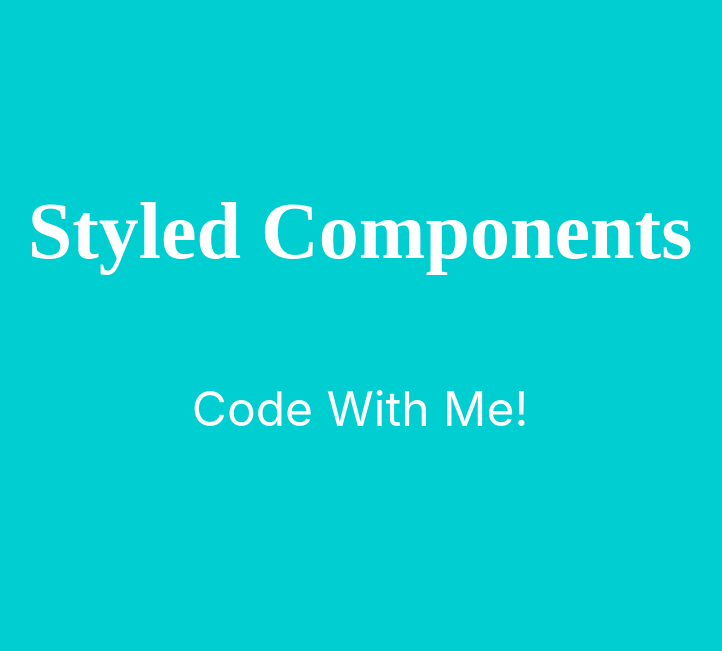
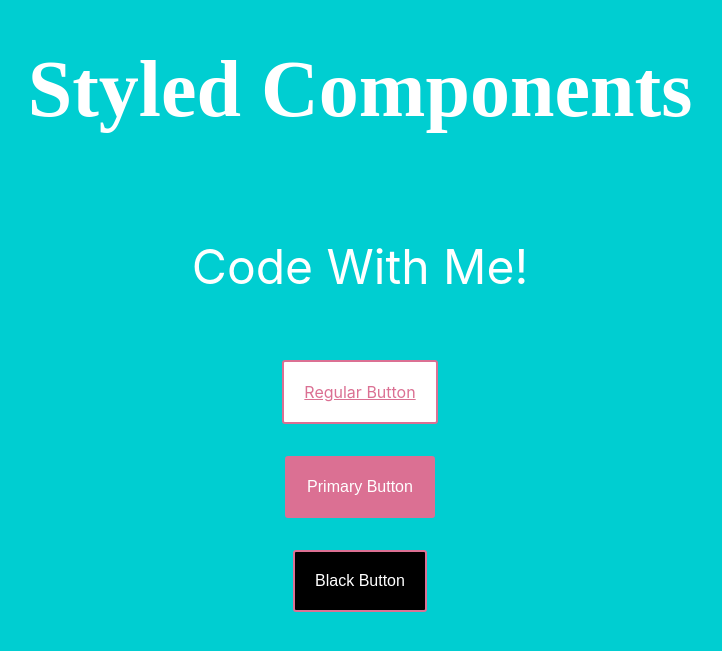
Before and after one commit to alibaltaci/Styled-Components, a React (Create React App) app in the folder my-app/: page / in a window 1280 px wide. Shown: the part 123-774 px from the top of the page, without its empty margins (280-1002 px from the left). Built offline with nearby package versions, Linux system fonts and the light colour scheme.

Commit message:
Extend/# Dynamic Styling/ Props/Reusable

```diff
--- a/my-app/src/App.js
+++ b/my-app/src/App.js
@@ -48,14 +48,36 @@ const Content = styled.p`
   font-size: 3rem;
 `;
 
+// props
+const Button = styled.button`
+  margin: 1rem;
+  padding: 1.25rem;
+  border: 2px solid palevioletred;
+  border-radius: 3px;
+  font-size: 1em;
+  color: ${ (props) => (props.primary ? "white" : "palevioletred")};
+  background-color: ${ (props) => (props.primary ? "palevioletred" : "white")};
+`;
+
+// extend
+const BlackButton = styled(Button)`
+  color: white;
+  background-color: black;
+`;
+
 
 function App() {
   return (
     <Container>
       <Header>Styled Components</Header>
       <Content>Code With Me!</Content>
+
+      {/* <Header>Styled Components</Header> */}
+
+      <Button as="a" href="/styled">Regular Button</Button>
+      <Button primary onClick={() => console.log("Click Primary Button")}>Primary Button</Button>
+      <BlackButton onClick={() => console.log("Click Black Button")}>Black Button</BlackButton>
     </Container>
-
   );
 }
 
```
Also changed, not shown: 1 other file (tests, documents, lock files or other folders).
